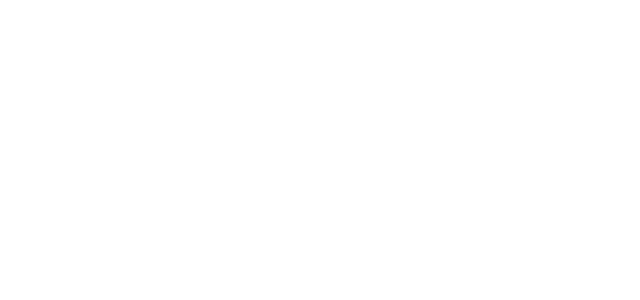
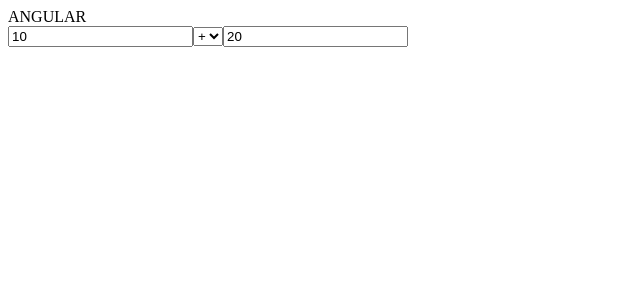
Before and after one commit to makarenko290102/Angular-Calculator-upd, an Angular app: page / in a window 1280 px wide. Shown: the top 300 px of the page, without its empty margins (0-640 px from the left). Built offline with nearby package versions, Linux system fonts and the light colour scheme.

Commit message:
tschange

```diff
--- a/src/app/calculator/calculator.component.html
+++ b/src/app/calculator/calculator.component.html
@@ -1,15 +1,24 @@
 <div class = "calculator">
-    <ng-container *ngFor="let group of calcGroups>
-    <input type="number" class="calculator__input" [(ngModel)]="group.first.value"/>
-    <select class="calculator__select" [(ngModel)]="group.operation">
-        <option [value]="operation.value" *ngFor="let operation of calcOperations | keyvalue">
+    <ng-container *ngFor="let group of calcGroups">
+    <input
+    type="number"
+    class="calculator__input"
+    [(ngModel)]="group.first.value"/>
+    <select class="calculator__select"
+    [(ngModel)]="group.operation">
+        <option [value]="operation.value"
+        *ngFor="let operation of calcOperations | keyvalue">
             {{operation.value}}
         </option>
     </select>
-    <input type="number" class="calculator__input" [(ngModel)]="group.secons.value"/>
-    </ng-container>
+    <input type="number"
+    class="calculator__input"
+    [(ngModel)]="group.second.value"/>
+</ng-container>
 
-    <span class="calculator__result">{{result ? result : 'Нажмите "Расчитать"'}}</span>
+    <span class="calculator__result">
+        <!--{{result ? result : 'Нажмите "Расчитать"'}}-- чтоб не ругался>
+    </span>
     <button>Рассчитать</button>
 </div>
 
--- a/src/app/calculator/calculator.component.ts
+++ b/src/app/calculator/calculator.component.ts
@@ -5,7 +5,7 @@
 interface ICalcGroup {
   first: CalcVar,
   second: CalcVar,
-  iperation: EnumCalcOperations
+  operation: EnumCalcOperations
 }
 
 interface CalcVar{
@@ -39,7 +39,7 @@
 
 export class CalculatorComponent {
 
-  public calcOperations = EnumCalcOperation
+  public calcOperations = EnumCalcOperations
   public calcModific = EnumCalcModific
   public calcGroups : ICalcGroup[] = [
     {
@@ -51,7 +51,7 @@
       value: 20,
       modificator: EnumCalcModific.none
     },
-    operations: EnumCalcOperations.plus
+    operation: EnumCalcOperations.plus
     }
   ]
 
@@ -59,7 +59,7 @@
 
   public operationBetwGroups: EnumCalcOperations[] = [];
 
-  public opr: string[] = [];
+
 
 
   //public first: number = 1;
```
